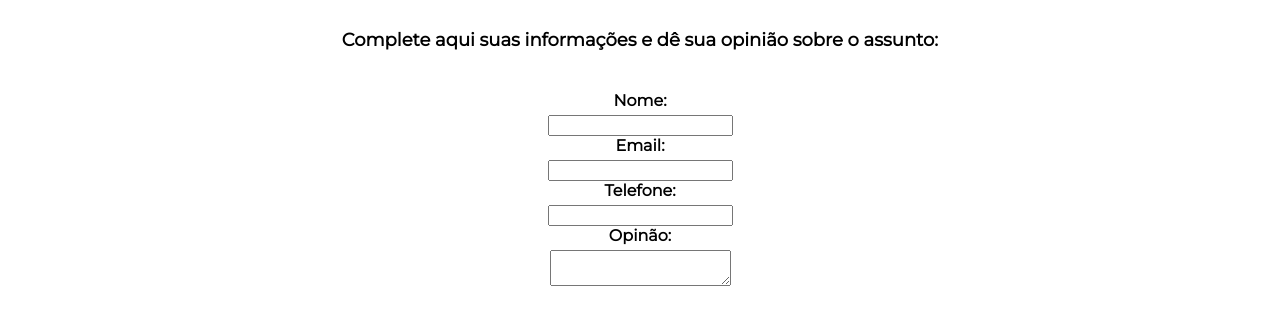
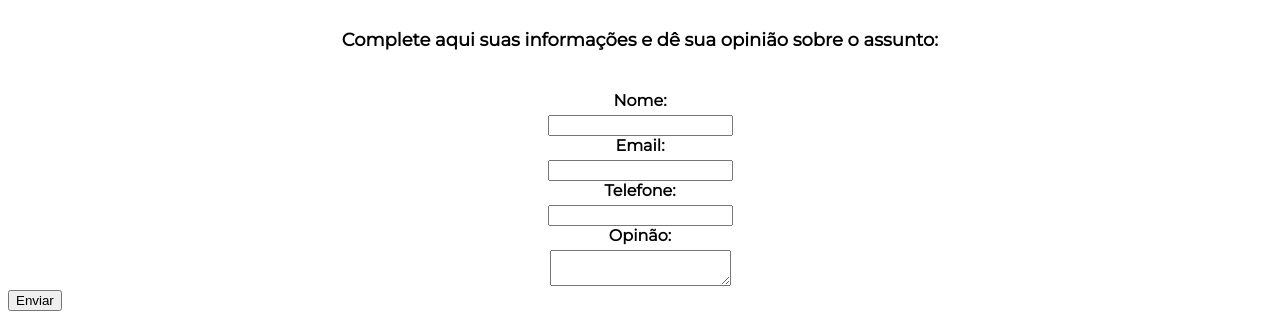
Before and after one commit to sabrinaribeirosantos/lixo_eletronico, a plain HTML site: page index.html in a window 1280 px wide. Shown: the part 2247-2566 px from the top of the page. Before the commit the page ends 2545 px from the top, so only its background shows below. Drawn offline with Linux system fonts and the light colour scheme.

Commit message:
Update index.html

```diff
--- a/index.html
+++ b/index.html
@@ -92,6 +92,8 @@
                 <label class="form-label" for="message">Opinão:</label>
                 <textarea id="message" name="message" required></textarea>
         </div>
+          <form action="obrigado.html" target="">
+          <button class="botao" type="submit">Enviar</button>
 
 
     </main>
```
